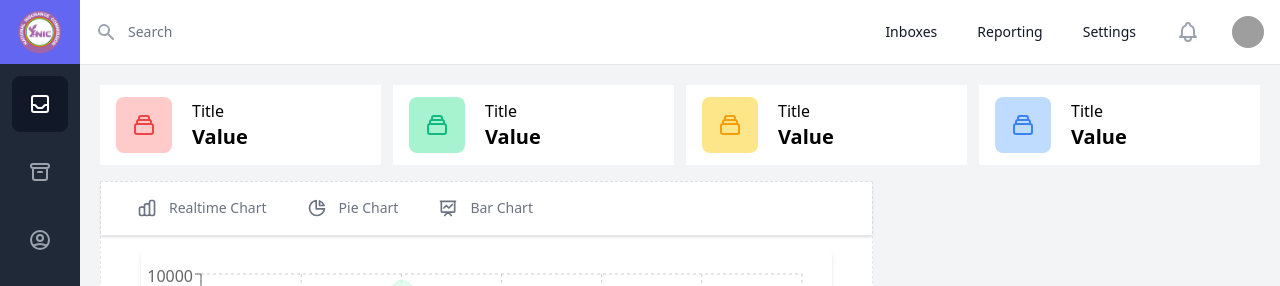
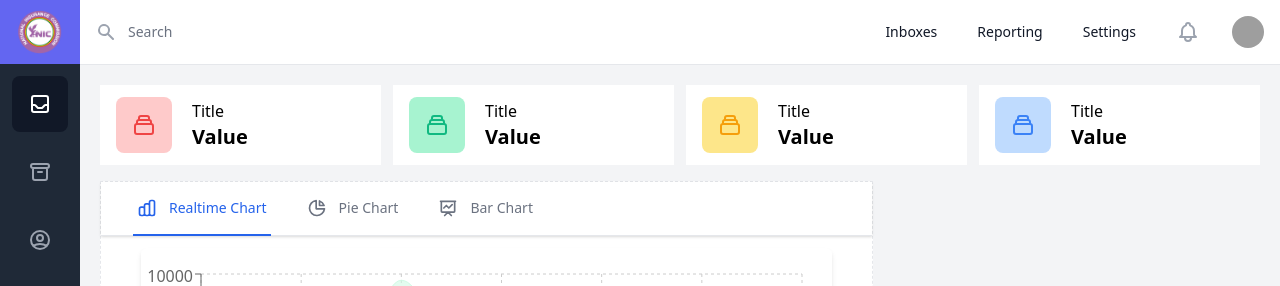
Before and after one commit to Khoby-790/template-nic, a React (Create React App) app: page / in a window 1280 px wide. Shown: the top 286 px of the page. Built offline with nearby package versions, Linux system fonts and the light colour scheme; grey boxes are pictures that could not be loaded.

Commit message:
--- Auto-Git Commit ---

```diff
--- a/src/pages/Dashboard/components/GraphTabs.tsx
+++ b/src/pages/Dashboard/components/GraphTabs.tsx
@@ -22,7 +22,7 @@ const GraphTabs = ({ data = [] }: Props) => {
                             <nav className="flex -mb-px">
                                 <button
                                     onClick={() => setTab("realtime")}
-                                    className={`ml-8 group inline-flex items-center py-4 px-1 border-b-2 border-transparent font-medium text-sm leading-5 ${tab === "barChart"
+                                    className={`ml-8 group inline-flex items-center py-4 px-1 border-b-2 border-transparent font-medium text-sm leading-5 ${tab === "realtime"
                                         ? "text-blue-600 border-blue-600"
                                         : "text-gray-500 hover:border-gray-300"
                                         }  focus:outline-none focus:text-blue-800 focus:border-blue-700`}
@@ -30,7 +30,7 @@ const GraphTabs = ({ data = [] }: Props) => {
                                 >
                                     <svg
                                         xmlns="http://www.w3.org/2000/svg"
-                                        className={`h-5 w-5 mr-3 ${tab === "barChart" ? "text-blue-600 " : "text-gray-500"
+                                        className={`h-5 w-5 mr-3 ${tab === "realtime" ? "text-blue-600 " : "text-gray-500"
                                             }`}
                                         fill="none"
                                         viewBox="0 0 24 24"
```
